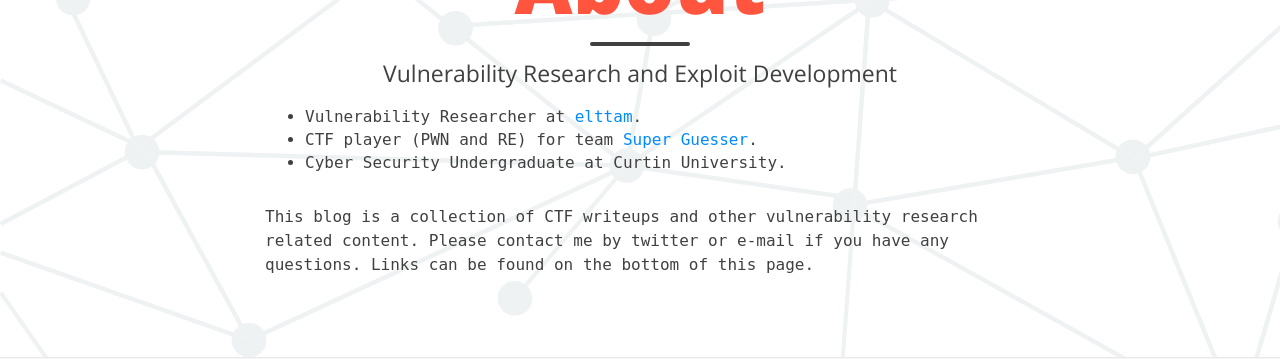
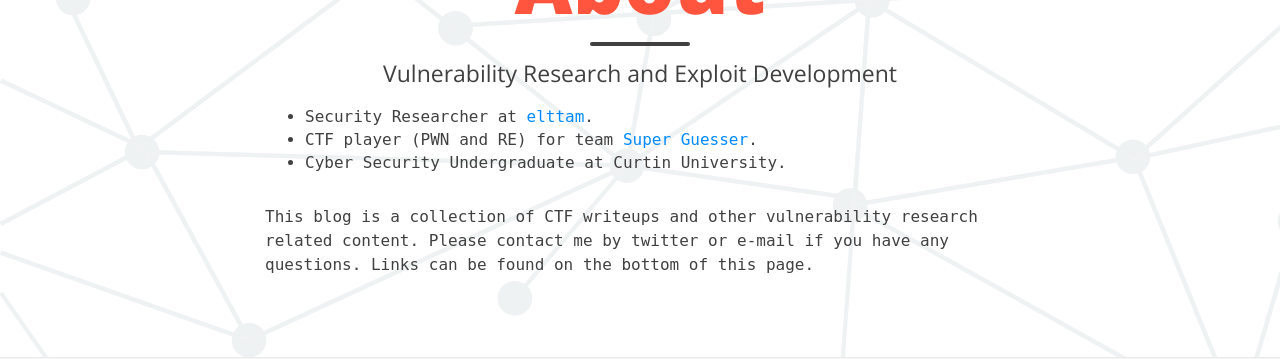
Before and after one commit to farazsth98/farazsth98.github.io, a Jekyll site: the page built from aboutme.md, in a window 1280 px wide. Shown: the part 231-590 px from the top of the page. Built offline with Jekyll 4.4.1, drawn with Linux system fonts in a browser that asks for light colours; nearby versions of some CDN libraries.

Commit message:
Updated about me

```diff
--- a/aboutme.md
+++ b/aboutme.md
@@ -4,7 +4,7 @@ title: About
 subtitle: Vulnerability Research and Exploit Development
 ---
 
-* Vulnerability Researcher at [elttam](https://www.elttam.com/#team).
+* Security Researcher at [elttam](https://www.elttam.com/#team).
 * CTF player (PWN and RE) for team [Super Guesser](https://ctftime.org/team/130817).
 * Cyber Security Undergraduate at Curtin University.
 
```
